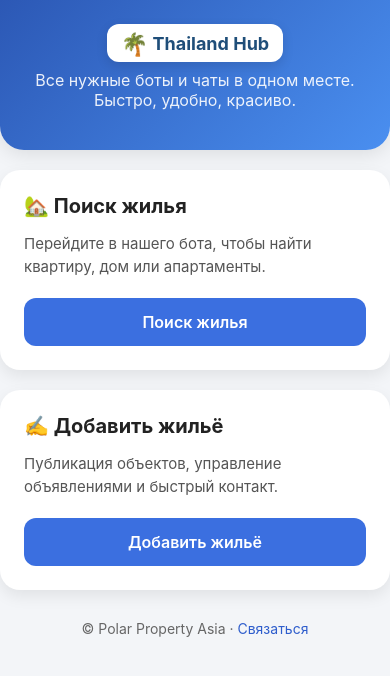
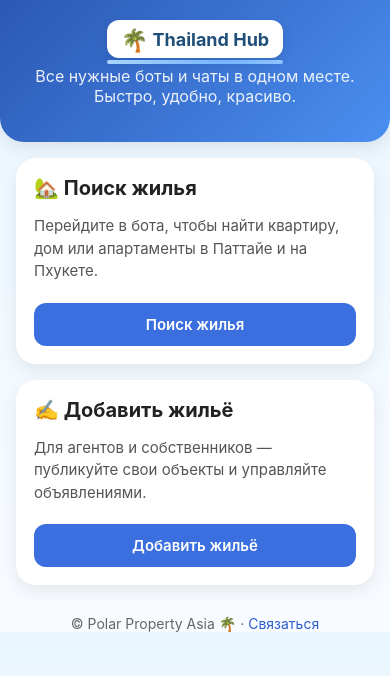
Before and after one commit to enkydanilov-bot/thailandhub_web, a plain HTML site: page index.html in a window 390 px wide. Drawn offline with Linux system fonts and the light colour scheme.

Commit message:
Update index.html

```diff
--- a/index.html
+++ b/index.html
@@ -5,10 +5,11 @@
   <meta name="viewport" content="width=device-width, initial-scale=1.0" />
   <title>Thailand Hub</title>
   <style>
+    /* 🌅 Основные стили */
     body {
       margin: 0;
       font-family: -apple-system, BlinkMacSystemFont, "Segoe UI", Roboto, sans-serif;
-      background: #f3f5f8;
+      background: linear-gradient(to bottom, #eaf6ff, #f8fbff);
       color: #222;
       text-align: center;
       animation: fadeIn 1s ease-out;
@@ -22,10 +23,13 @@
       border-radius: 0 0 24px 24px;
       box-shadow: 0 4px 20px rgba(0,0,0,0.1);
       animation: floatDown 1.2s ease-out;
+      position: relative;
+      overflow: hidden;
     }
 
-    /* 🌴 Логотип */
+    /* 🌴 Логотип с эффектом волн */
     .brand-badge {
+      position: relative;
       display: flex;
       align-items: center;
       justify-content: center;
@@ -48,6 +52,19 @@
       line-height: 1;
       transform: translateY(1px);
       transition: transform 0.5s ease;
+    }
+
+    .brand-badge::after {
+      content: "";
+      position: absolute;
+      bottom: -6px;
+      left: 0;
+      width: 100%;
+      height: 4px;
+      background: linear-gradient(90deg, #76b4ff, #c0e6ff, #76b4ff);
+      background-size: 200% 100%;
+      animation: wave 3s infinite linear;
+      border-radius: 12px;
     }
 
     .brand-badge:hover {
@@ -80,8 +97,13 @@
       max-width: 600px;
       box-shadow: 0 6px 16px rgba(0,0,0,0.08);
       text-align: left;
-      animation: riseUp 1.4s ease-out;
+      opacity: 0;
+      animation: riseUp 1.4s ease-out forwards;
     }
+
+    .card:nth-of-type(1) { animation-delay: 0.2s; }
+    .card:nth-of-type(2) { animation-delay: 0.4s; }
+    .card:nth-of-type(3) { animation-delay: 0.6s; }
 
     .card h2 {
       margin: 0 0 8px 0;
@@ -98,6 +120,7 @@
       margin-bottom: 20px;
     }
 
+    /* 🔹 Кнопки */
     .button {
       display: block;
       background: #3b6fe0;
@@ -108,7 +131,8 @@
       border-radius: 12px;
       font-weight: 600;
       transition: all 0.3s ease;
-      animation: riseUp 1.6s ease-out;
+      opacity: 0;
+      animation: slideUp 1s ease-out forwards;
     }
 
     .button:hover {
@@ -122,7 +146,7 @@
       margin-top: 30px;
       font-size: 14px;
       color: #666;
-      animation: fadeIn 1.8s ease-out;
+      animation: fadeIn 2s ease-out;
     }
 
     footer a {
@@ -136,18 +160,14 @@
 
     /* 🌊 Анимации */
     @keyframes floatIn {
-      0% {
-        opacity: 0;
-        transform: translateY(-20px) scale(0.95);
-      }
-      70% {
-        opacity: 1;
-        transform: translateY(4px) scale(1.02);
-      }
-      100% {
-        opacity: 1;
-        transform: translateY(0) scale(1);
-      }
+      0% { opacity: 0; transform: translateY(-20px) scale(0.95); }
+      70% { opacity: 1; transform: translateY(4px) scale(1.02); }
+      100% { opacity: 1; transform: translateY(0) scale(1); }
+    }
+
+    @keyframes wave {
+      from { background-position: 0 0; }
+      to { background-position: 200% 0; }
     }
 
     @keyframes fadeIn {
@@ -160,9 +180,22 @@
       100% { opacity: 1; transform: translateY(0); }
     }
 
+    @keyframes slideUp {
+      from { opacity: 0; transform: translateY(40px); }
+      to { opacity: 1; transform: translateY(0); }
+    }
+
     @keyframes floatDown {
       0% { opacity: 0; transform: translateY(-30px); }
       100% { opacity: 1; transform: translateY(0); }
+    }
+
+    /* 📱 Адаптация под телефон */
+    @media (max-width: 600px) {
+      header { padding: 20px; }
+      .card { margin: 16px; padding: 18px; }
+      h2 { font-size: 18px; }
+      .button { font-size: 15px; padding: 12px; }
     }
   </style>
 </head>
@@ -177,18 +210,18 @@
 
   <div class="card">
     <h2>🏡 Поиск жилья</h2>
-    <p>Перейдите в нашего бота, чтобы найти квартиру, дом или апартаменты.</p>
-    <a href="#" class="button">Поиск жилья</a>
+    <p>Перейдите в бота, чтобы найти квартиру, дом или апартаменты в Паттайе и на Пхукете.</p>
+    <a href="https://t.me/RentalPattaya_bot" class="button">Поиск жилья</a>
   </div>
 
   <div class="card">
     <h2>✍️ Добавить жильё</h2>
-    <p>Публикация объектов, управление объявлениями и быстрый контакт.</p>
-    <a href="#" class="button">Добавить жильё</a>
+    <p>Для агентов и собственников — публикуйте свои объекты и управляйте объявлениями.</p>
+    <a href="https://t.me/AGENTS_Pattayarent_bot" class="button">Добавить жильё</a>
   </div>
 
   <footer>
-    © Polar Property Asia · <a href="#">Связаться</a>
+    © Polar Property Asia 🌴 · <a href="#">Связаться</a>
   </footer>
 </body>
 </html>
```
